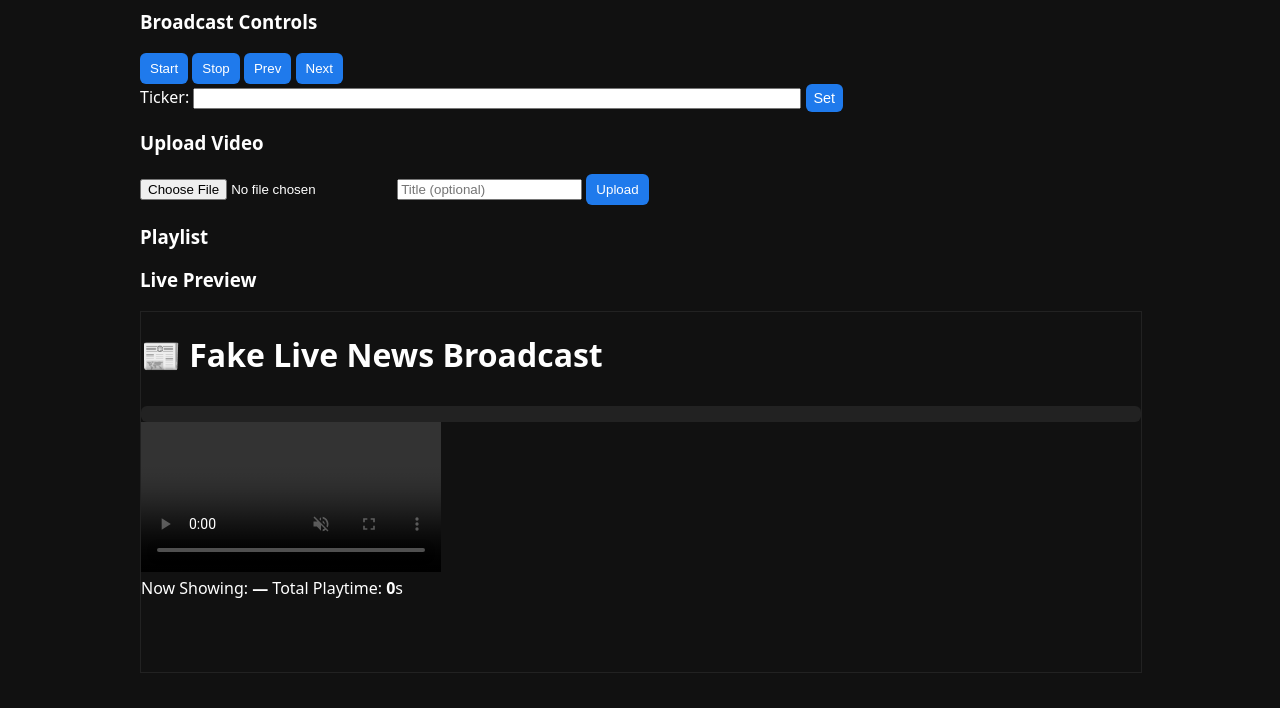
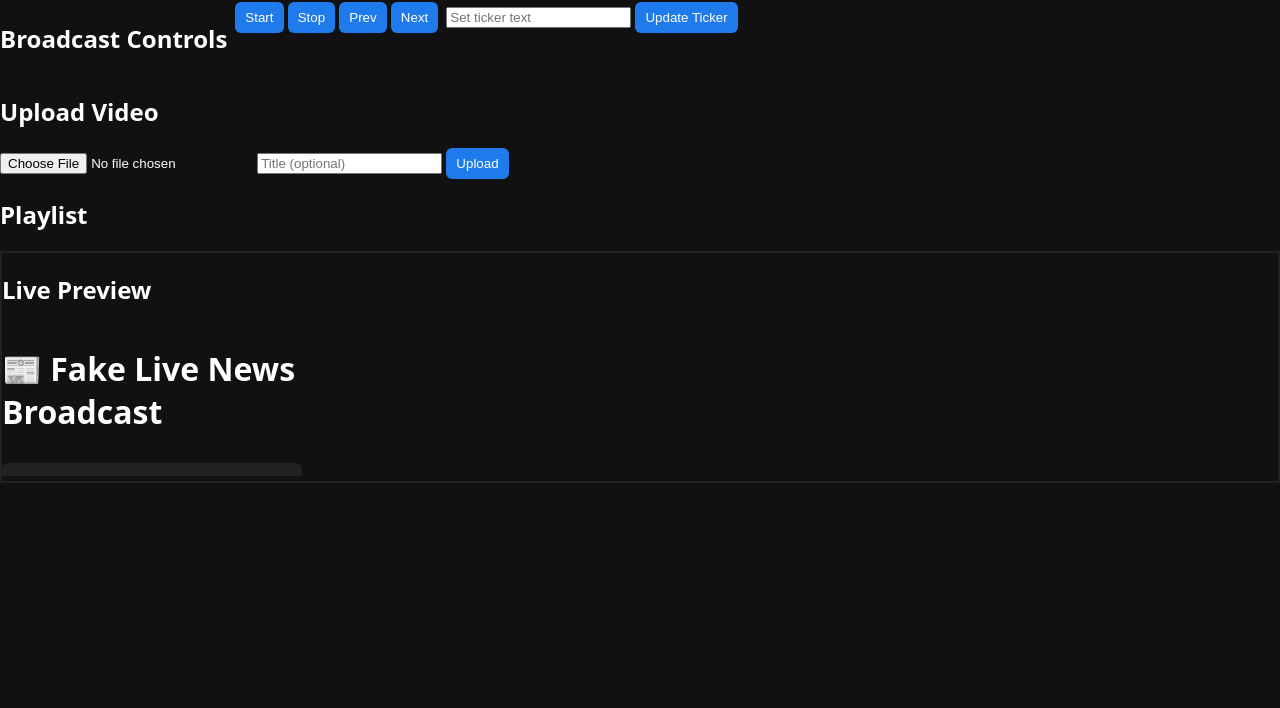
Before and after one commit to EddieTheDog/news-system, a website: page public/control.html in a window 1280 px wide. Shown: the part 92-800 px from the top of the page. Drawn offline with nearby package versions, Linux system fonts and the light colour scheme; files that its build step writes are made by us from their sources; no server answers; files whose address does not match are found by name.

Commit message:
Update control.html

```diff
--- a/public/control.html
+++ b/public/control.html
@@ -1,46 +1,55 @@
-<!doctype html>
-<html>
+<!DOCTYPE html>
+<html lang="en">
 <head>
-<meta charset="utf-8" />
-<title>Control Panel - Live News</title>
-<meta name="viewport" content="width=device-width,initial-scale=1" />
-<link rel="stylesheet" href="/static/css/styles.css" />
+<meta charset="UTF-8">
+<meta name="viewport" content="width=device-width, initial-scale=1.0">
+<title>Control Panel - Fake Live News</title>
+<link rel="stylesheet" href="/static/css/styles.css">
 <script src="/socket.io/socket.io.js"></script>
 </head>
 <body>
-<div class="container">
-  <h2>Control Panel</h2>
+<header class="header">
+  <h1>Control Panel 🛠️</h1>
+</header>
 
-  <section>
-    <h3>Broadcast Controls</h3>
-    <button id="start" class="btn">Start</button>
-    <button id="stop" class="btn">Stop</button>
-    <button id="prev" class="btn">Prev</button>
-    <button id="next" class="btn">Next</button>
-    <div>
-      <label>Ticker: <input id="ticker-input" style="width:60%"/></label>
-      <button id="set-ticker" class="btn small">Set</button>
+<main class="control-main">
+  <!-- Broadcast Controls -->
+  <section class="controls">
+    <h2>Broadcast Controls</h2>
+    <div class="btn-group">
+      <button id="start" class="btn">Start</button>
+      <button id="stop" class="btn">Stop</button>
+      <button id="prev" class="btn">Prev</button>
+      <button id="next" class="btn">Next</button>
+    </div>
+    <div class="ticker-control">
+      <input id="ticker-input" placeholder="Set ticker text" />
+      <button id="set-ticker" class="btn">Update Ticker</button>
     </div>
   </section>
 
-  <section>
-    <h3>Upload Video</h3>
-    <input id="video-file" type="file" accept="video/*" />
-    <input id="video-title" type="text" placeholder="Title (optional)" />
+  <!-- Upload Section -->
+  <section class="upload">
+    <h2>Upload Video</h2>
+    <input type="file" id="video-file" accept="video/*">
+    <input type="text" id="video-title" placeholder="Title (optional)">
     <button id="upload" class="btn">Upload</button>
-    <div id="upload-msg" style="color:#9f9"></div>
+    <span id="upload-msg"></span>
   </section>
 
-  <section>
-    <h3>Playlist</h3>
+  <!-- Playlist -->
+  <section class="playlist">
+    <h2>Playlist</h2>
     <ul id="pl"></ul>
   </section>
 
-  <section>
-    <h3>Live Preview</h3>
-    <iframe id="preview-frame" src="/" style="width:100%; height:360px; border:1px solid #222;"></iframe>
+  <!-- Live Preview -->
+  <section class="preview">
+    <h2>Live Preview</h2>
+    <iframe id="preview-frame" src="/" frameborder="0"></iframe>
   </section>
-</div>
+</main>
+
 <script src="/static/js/control.js"></script>
 </body>
 </html>
```
